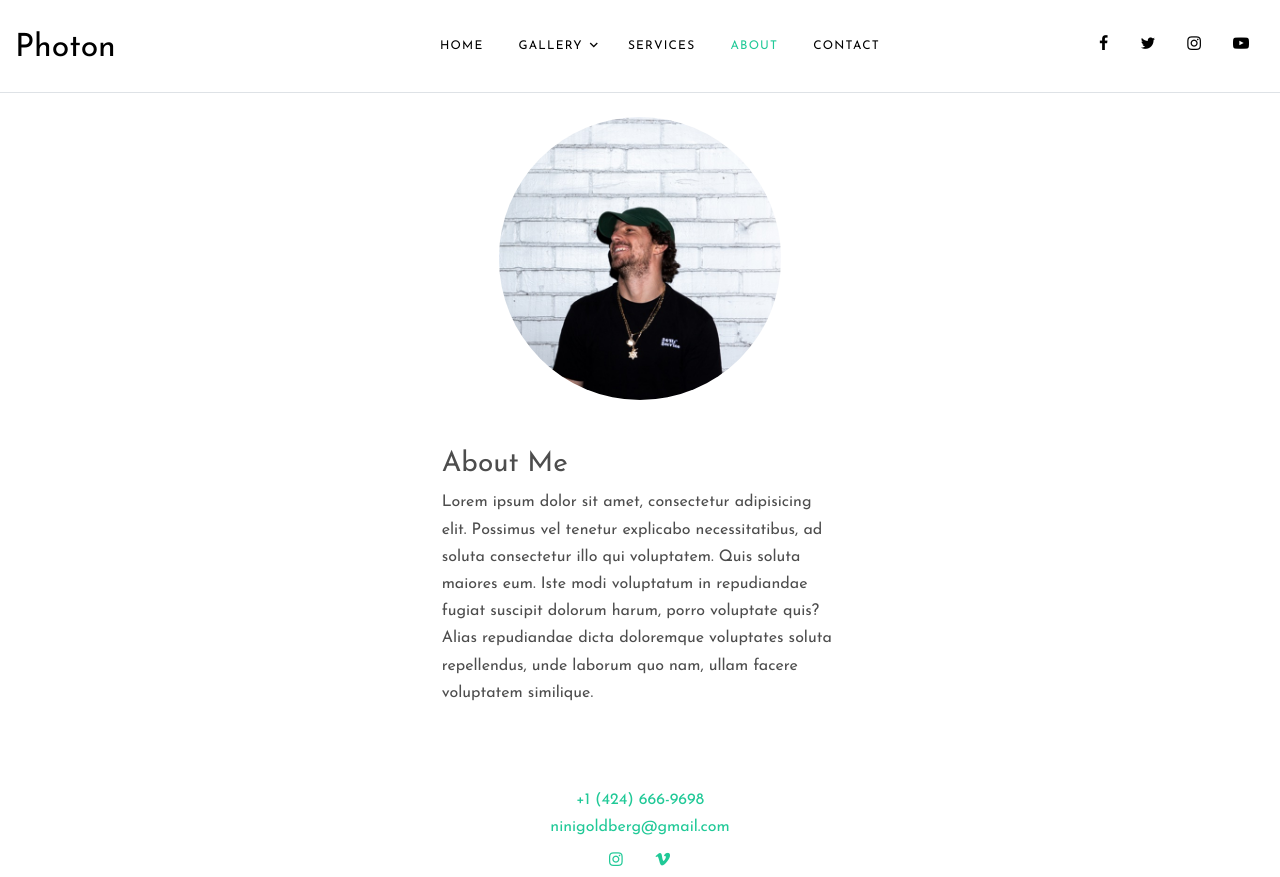
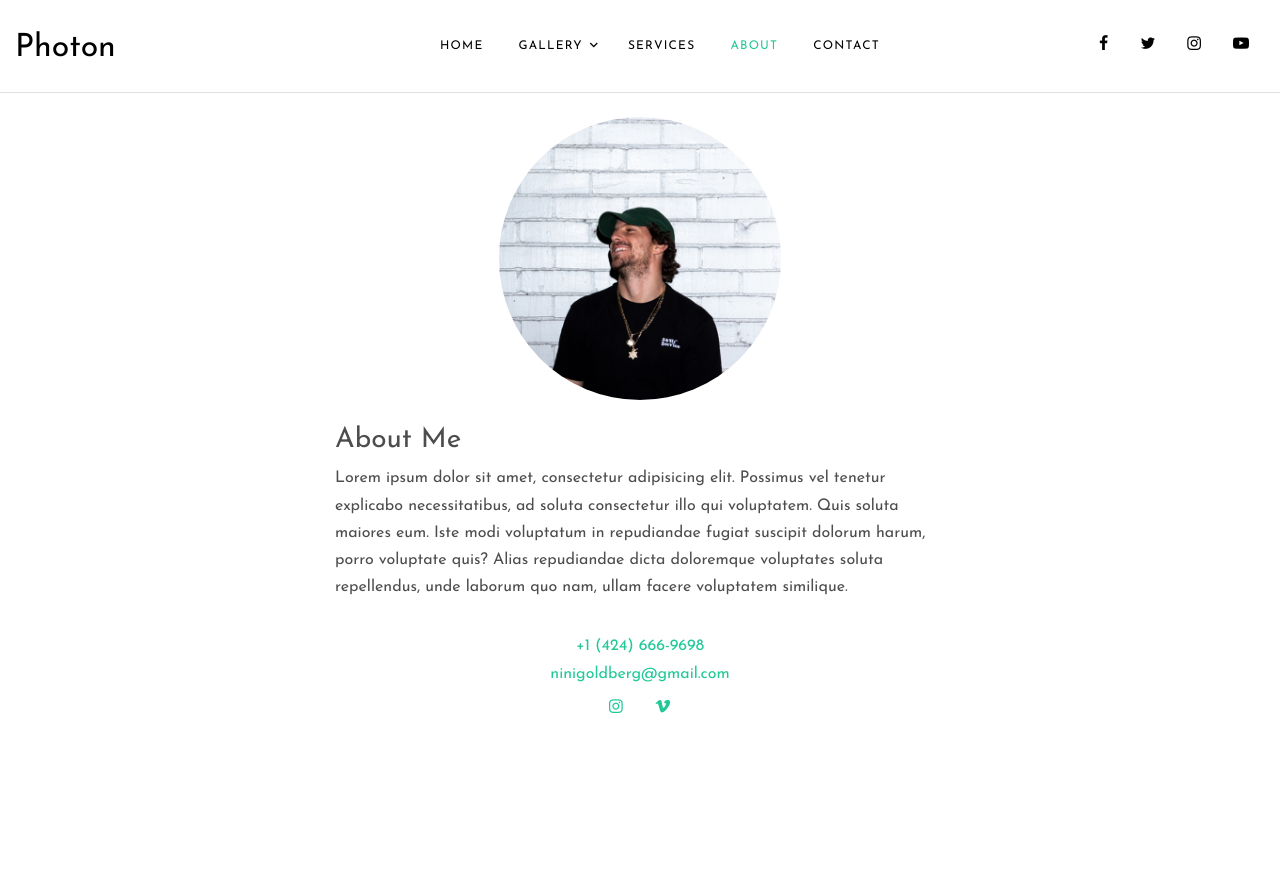
Before and after one commit to ninigold/nini, a plain HTML site: page about.html in a window 1280 px wide. After the commit the page ends 800 px from the top, so only its background shows below. Drawn offline with Linux system fonts and the light colour scheme; files whose address does not match are found by name.

Commit message:
Update about.html

```diff
--- a/about.html
+++ b/about.html
@@ -1,5 +1,6 @@
 <!DOCTYPE html>
 <html lang="en">
+
 <head>
   <title>Photon &mdash; Colorlib Website Template</title>
   <meta charset="utf-8">
@@ -27,6 +28,7 @@
   <link rel="stylesheet" href="css/style.css">
 
 </head>
+
 <body>
 
   <div class="site-wrap">
@@ -101,7 +103,8 @@
               </ul>
             </div>
 
-            <div class="d-inline-block d-xl-none ml-md-0 mr-auto py-3" style="position: relative; top: 3px;"><a href="#" class="site-menu-toggle js-menu-toggle text-black"><span class="icon-menu h3"></span></a></div>
+            <div class="d-inline-block d-xl-none ml-md-0 mr-auto py-3" style="position: relative; top: 3px;"><a href="#"
+                class="site-menu-toggle js-menu-toggle text-black"><span class="icon-menu h3"></span></a></div>
 
           </div>
 
@@ -112,7 +115,7 @@
 
 
 
-  <div class=""  data-aos="fade">
+    <div class="" data-aos="fade">
       <div class="container-fluid">
 
         <div class="row justify-content-center">
@@ -123,16 +126,42 @@
             </div>
           </div> -->
 
-          <div class="row mb-5">
+            <div class="row">
               <div class="col-12">
-              <img src="images/nir.jpeg" alt="Images" class="img-fluid rounded-circle d-block mx-auto mt-4 mb-4 col-sm-10 col-md-6 col-lg-4 col-xl-3">
+                <img src="images/nir.jpeg" alt="Images"
+                  class="img-fluid rounded-circle d-block mx-auto mt-4 col-sm-10 col-md-6 col-lg-4 col-xl-3">
               </div>
-            <div class="col-md-4 mx-auto mt-4">
+              <div class="col-md-8 col-lg-6 col-xl-6 mx-auto mt-4">
                 <h3>About Me</h3>
-              <p>Lorem ipsum dolor sit amet, consectetur adipisicing elit. Possimus vel tenetur explicabo necessitatibus, ad soluta consectetur illo qui voluptatem. Quis soluta maiores eum. Iste modi voluptatum in repudiandae fugiat suscipit dolorum harum, porro voluptate quis? Alias repudiandae dicta doloremque voluptates soluta repellendus, unde laborum quo nam, ullam facere voluptatem similique.</p>
+                <p>Lorem ipsum dolor sit amet, consectetur adipisicing elit. Possimus vel tenetur explicabo
+                  necessitatibus, ad soluta consectetur illo qui voluptatem. Quis soluta maiores eum. Iste modi
+                  voluptatum in repudiandae fugiat suscipit dolorum harum, porro voluptate quis? Alias repudiandae dicta
+                  doloremque voluptates soluta repellendus, unde laborum quo nam, ullam facere voluptatem similique.</p>
               </div>
             </div>
 
+
+            <!-- Contact Info -->
+            <div class="row mb-2">
+              <div class="text-dark text-center mt-3 mx-auto">
+                <a href="tel:1-424-666-9698">+1 (424) 666-9698</a> <br /> <a href="mailto:ninigoldberg@gmail.com"
+                  target="_blank">ninigoldberg@gmail.com</a>
+              </div>
+            </div>
+
+            <!-- Social Media buttons -->
+            <div class="row mb-4">
+              <ul class="mx-auto list-unstyled d-flex text-center mb-0" data-class="social">
+                <li>
+                  <a href="https://www.instagram.com/ninigoldberg" target="_blank" class="pl-3 pr-3"><span
+                      class="icon-instagram"></span></a>
+                </li>
+                <li>
+                  <a href="https://www.vimeo.com/nirhaygoldberg" target="_blank" class="pl-3 pr-3"><span
+                      class="icon-vimeo"></span></a>
+                </li>
+              </ul>
+            </div>
 
             <!-- <div class="row site-section">
             <div class="col-md-6 col-lg-6 col-xl-4 text-center mb-5">
@@ -175,34 +204,20 @@
       </div>
     </div>
 
+
+
     <div class="footer py-4 d-none">
         <div class="container-fluid">
           <p>
             <!-- Link back to Colorlib can't be removed. Template is licensed under CC BY 3.0. -->
-        Copyright &copy;<script data-cfasync="false" src="/cdn-cgi/scripts/5c5dd728/cloudflare-static/email-decode.min.js"></script><script>document.write(new Date().getFullYear());</script> All rights reserved | This template is made with <i class="icon-heart-o" aria-hidden="true"></i> by <a href="https://colorlib.com" target="_blank" >Colorlib</a>
+            Copyright &copy;
+            <script data-cfasync="false" src="/cdn-cgi/scripts/5c5dd728/cloudflare-static/email-decode.min.js"></script>
+            <script>document.write(new Date().getFullYear());</script> All rights reserved | This template is made with <i
+              class="icon-heart-o" aria-hidden="true"></i> by <a href="https://colorlib.com" target="_blank">Colorlib</a>
             <!-- Link back to Colorlib can't be removed. Template is licensed under CC BY 3.0. -->
           </p>
         </div>
       </div>
-
-<div class="row mb-2">
-    <div class="text-dark text-center mt-3 mx-auto">
-      <a href="tel:1-424-666-9698">+1 (424) 666-9698</a> <br/> <a href="mailto:ninigoldberg@gmail.com" target="_blank">ninigoldberg@gmail.com</a>
-    </div>
-</div>
-
-      <div class="row b-2">
-      <ul class="mx-auto list-unstyled d-flex text-center mb-0" data-class="social">
-          <li>
-            <a href="https://www.instagram.com/nirhaygoldberg" target="_blank" class="pl-3 pr-3"><span class="icon-instagram"></span></a>
-          </li>
-          <li>
-            <a href="https://www.vimeo.com/nirhaygoldberg" target="_blank" class="pl-3 pr-3"><span class="icon-vimeo"></span></a>
-          </li>
-        </ul>
-    </div>
-
-
 
   </div>
 
@@ -226,10 +241,11 @@
   <script src="js/main.js"></script>
 
   <script>
-    $(document).ready(function(){
+    $(document).ready(function () {
       $('#lightgallery').lightGallery();
     });
   </script>
 
 </body>
+
 </html>
```
Lines whose indentation alone changed are shown as unchanged.
